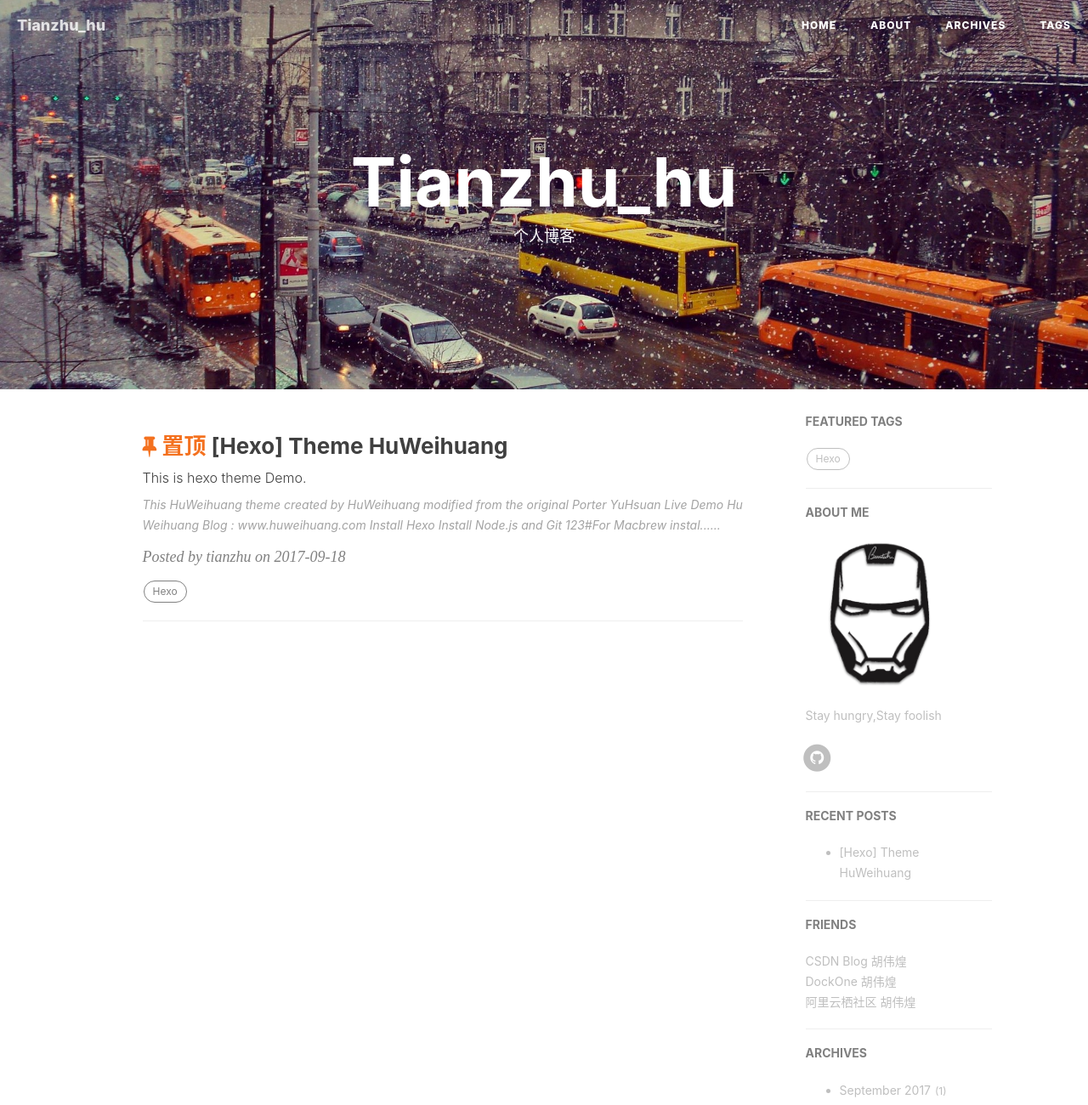
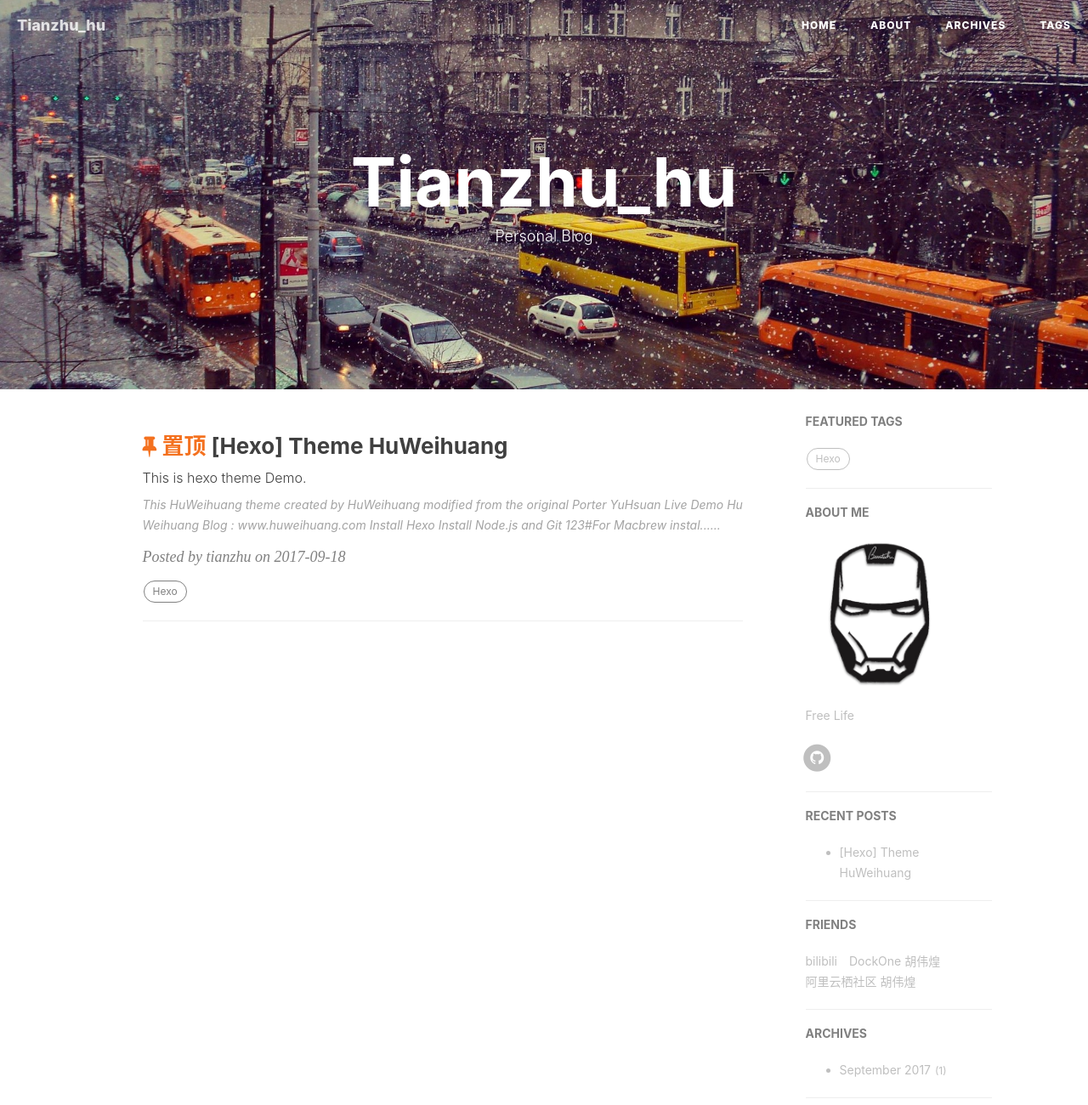
Before and after one commit to iphytian/iphytian.github.io, a plain HTML site: page index.html in a window 1280 px wide. Shown: the top 1300 px of the page at 85% size. Drawn offline with nearby package versions, Linux system fonts and the light colour scheme.

Commit message:
Site updated: 2020-08-14 17:04:06

```diff
--- a/index.html
+++ b/index.html
@@ -88,7 +88,7 @@
                     <div class="site-heading">
                         <h1>Tianzhu_hu</h1>
                         <!--<hr class="small">-->
-                        <span class="subheading">个人博客</span>
+                        <span class="subheading">Personal Blog</span>
                     </div>
 
 
@@ -308,7 +308,7 @@ Install Node.js  and Git
 
 
 
-            <p>Stay hungry,Stay foolish</p>
+            <p>Free Life</p>
 
 
         <!-- SNS Link -->
@@ -360,7 +360,7 @@ Install Node.js  and Git
 <ul class="list-inline">
 
 
-        <li><a href="http://blog.csdn.net/huwh_" target="_blank">CSDN Blog 胡伟煌</a></li>
+        <li><a href="https://space.bilibili.com/16333376" target="_blank">bilibili</a></li>
 
         <li><a href="http://dockone.io/people/胡伟煌" target="_blank">DockOne 胡伟煌</a></li>
 
```
Also changed, not shown: about/index.html (+2 -2 lines), archive/index.html (+2 -2 lines), archives/2017/09/index.html (+3 -3 lines), archives/2017/index.html (+3 -3 lines), archives/index.html (+3 -3 lines), article/hexo-theme-huweihuang/index.html (+1 -1 lines), tags/Hexo/index.html (+3 -3 lines).
